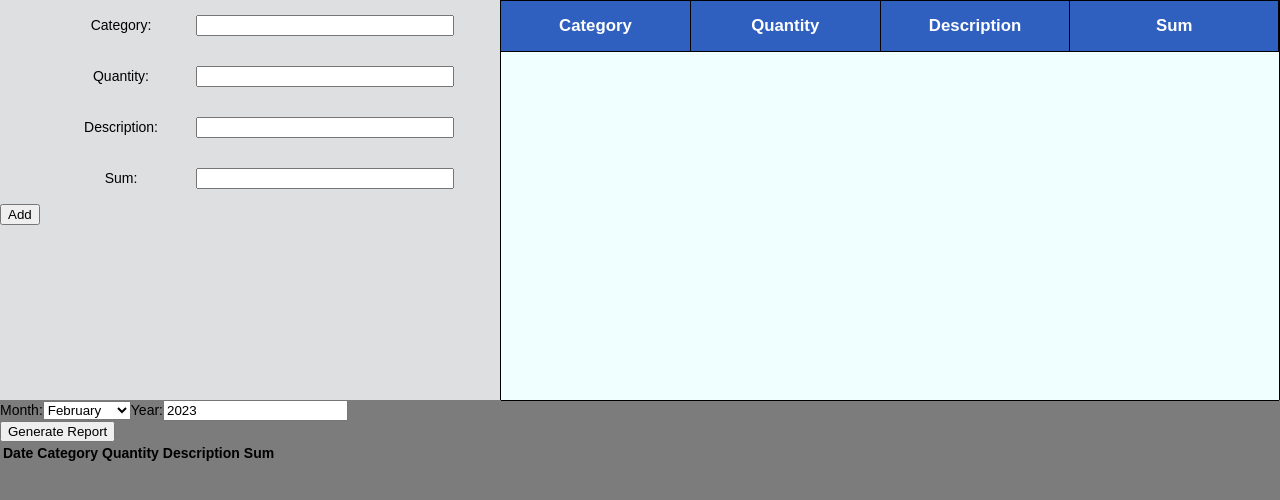
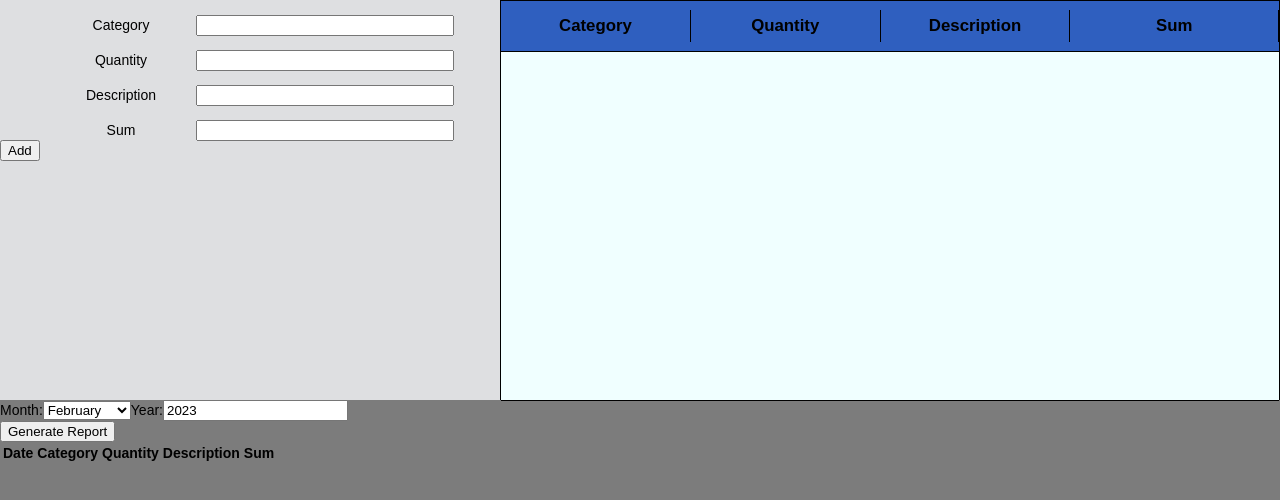
Before and after one commit to OrenPin/cost_manager_project_fed, a React (Create React App) app: page / in a window 1280 px wide. Shown: the top 500 px of the page. Built offline with nearby package versions, Linux system fonts and the light colour scheme.

Commit message:
fixed alot

```diff
--- a/src/App.css
+++ b/src/App.css
@@ -69,7 +69,7 @@ body {
   border-spacing: 0px;
 }
 
-.costsTable tr {
+.costsTable tbody tr {
   background-color: whitesmoke;
   font-size: large;
 }
--- a/src/App.js
+++ b/src/App.js
@@ -3,10 +3,16 @@ import Costs from "./Costs";
 import Report from "./Report";
 import { saveData, getData } from "./localStorage";
 import './App.css'
-
+import Field from "./Field";
 
 function App() {
     const [costs, setCosts] = useState([]);
+    const fields = [
+        new Field("Category", "text", "Category"),
+        new Field("Quantity", "number", "Quantity"),
+        new Field("Description", "text", "Description"),
+        new Field("Sum", "number", "Sum"),
+    ]
 
     useEffect(() => {
         const data = getData("costs");
@@ -18,8 +24,8 @@ function App() {
     }, [costs]);
 
     return (
-        <div class = "mainDiv">
-            <Costs costs={costs} setCosts={setCosts} />
+        <div className = "mainDiv">
+            <Costs costs={costs} setCosts={setCosts} fields={fields} />
             <Report costs={getData()} />
         </div>
     );
--- a/src/Costs.js
+++ b/src/Costs.js
@@ -1,7 +1,7 @@
 import React, { useEffect, useState } from 'react';
 import { saveData } from './localStorage';
 
-const Costs = () => {
+const Costs = (props) => {
     // use state for the costs for useEffect rendering and the current cost for the form
     const [currCost, setCurrCost] = useState({Date: new Date()});
     const [costs, setCosts] = useState([]);
@@ -41,68 +41,24 @@ const Costs = () => {
 
     return (
         // form for the costs
-        <div class= "form_div">
-            <form class= "costsForm" onSubmit={handleSubmit}>
-            <span class = "costsFormInputLabel">
-                <div class = "textDiv">
-                    Category:
-                    </div>
-                    <input
-                        class = "costsFormInput"
-                        type="text"
-                        name="category"
-                        value={currCost.Category}
-                        onChange={(e) => handleChange(e, 'Category')}
-                    />
-            </span>
-            <br />
-            <span class = "costsFormInputLabel">
-                <div class = "textDiv">
-                    Quantity:
-                    </div>
-                    <input
-                        class = "costsFormInput"
-                        type="number"
-                        name="quantity"
-                        value={currCost.Quantity}
-                        onChange={(e) => handleChange(e, 'Quantity')}
-                    />
-            </span>
-            <br />
-            <span class = "costsFormInputLabel">
-                <div class = "textDiv">
-                    Description:
-                    </div>
-                    <input
-                        class = "costsFormInput"
-                        type="text"
-                        name="description"
-                        value={currCost.Description}
-                        onChange={(e) => handleChange(e, 'Description')}
-                    />
-            </span>
-            <br />
-            <span class = "costsFormInputLabel">
-                <div class = "textDiv">
-                    Sum:
-                    </div>
-                    <input
-                        class = "costsFormInput"
-                        type="number"
-                        name="sum"
-                        value={currCost.Sum}
-                        onChange={(e) => handleChange(e, 'Sum')}
-                    />
-            </span>
-            <br />
-                <button type="submit">Add</button>
+        <div className= "form_div">
+        <form className= "costsForm" onSubmit={handleSubmit}>
+            {props.fields.map((field, index) => {
+                return (
+                    <span className = "costsFormInputLabel" key={index}>
+                        <label className = "textDiv">{field.label}</label>
+                        <input className = "costsFormInput" type={field.type} name={field.name} value={currCost[field.name]} onChange={(e) => handleChange(e, field.name)} />
+                        <br />
+                    </span>
+                );
+            })}
+            <button type="submit">Add</button>
             </form>
-            <table class = "costsTable">
+            <table className = "costsTable">
                 <thead>
-                        <th>Category</th>
-                        <th>Quantity</th>
-                        <th>Description</th>
-                        <th>Sum</th>
+                    <tr>
+                    {props.fields.map((field, index) => {return <th key={index}>{field.label}</th>})}
+                    </tr>
                 </thead>
                 <tbody>
                     {costs.map((cost, index) => {
--- /dev/null
+++ b/src/Field.js
@@ -0,0 +1,11 @@
+class Field {
+
+  constructor(label, type, name) {
+    this.label = label;
+    this.type = type;
+    this.name = name;
+  }
+
+}
+
+export default Field;
--- a/src/Report.js
+++ b/src/Report.js
@@ -54,11 +54,13 @@ const Report = () => {
             <button onClick={handleReportGeneration}>Generate Report</button>
             <table>
                 <thead>
+                    <tr>
                     <th>Date</th>
                     <th>Category</th>
                     <th>Quantity</th>
                     <th>Description</th>
                     <th>Sum</th>
+                    </tr>
                 </thead>
                 <tbody>
                     {displayedCosts.map((cost, index) => {
```
